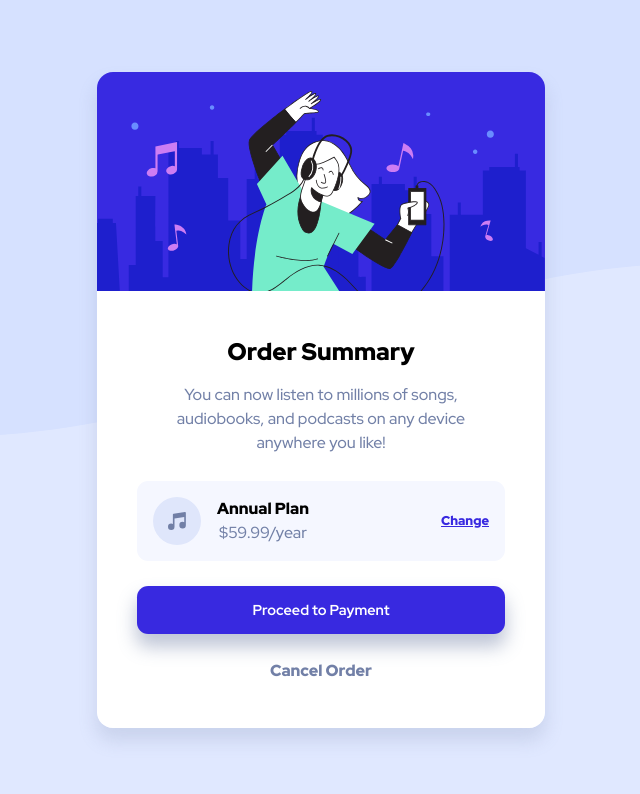
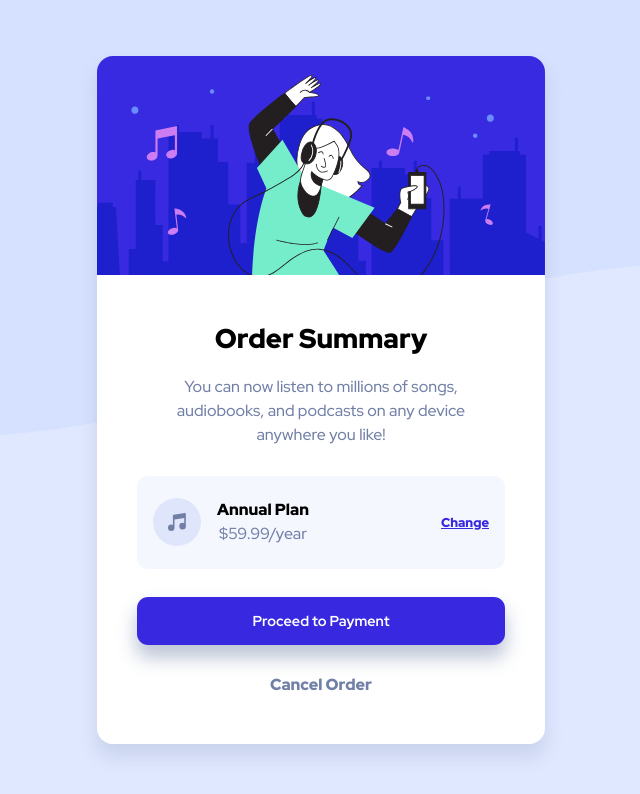
Before and after one commit to floatingPebble/floatingPebble.order-summary-component-FM.io, a plain HTML site: page index.html in a window 1280 px wide. Shown: the whole page, without its empty margins (319-959 px from the left). Drawn offline with Linux system fonts and the light colour scheme.

Commit message:
minor changes to margins and font sizes

```diff
--- a/style.css
+++ b/style.css
@@ -118,13 +118,13 @@ h6 {
 }
 
 .card-main> :not(:first-child) {
-    margin-block: 0.8rem;
+    margin-block: 0.9rem;
 }
 
 h1 {
-    font-size: 1.5rem;
+    font-size: 1.7rem;
     font-weight: 900;
-    margin-top: 0.7rem;
+    margin-block: 0.7rem 0.1rem;
 }
 
 .description {
@@ -137,7 +137,7 @@ h1 {
     justify-content: space-between;
     align-items: center;
     width: 100%;
-    padding: 1rem;
+    padding: 1.4rem 1rem;
     background-color: var(--VERY-PALE-BLUE);
     border-radius: 0.7rem;
 }
```
